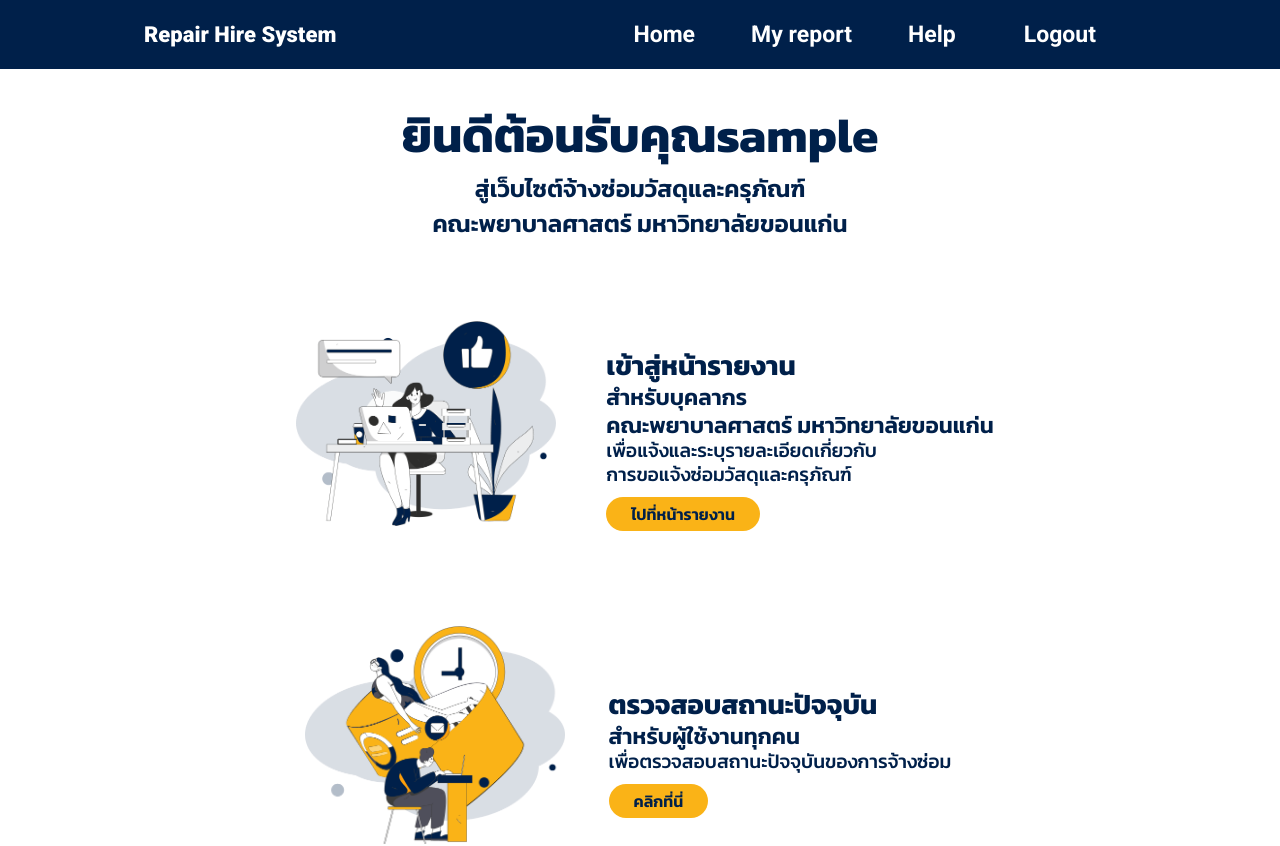
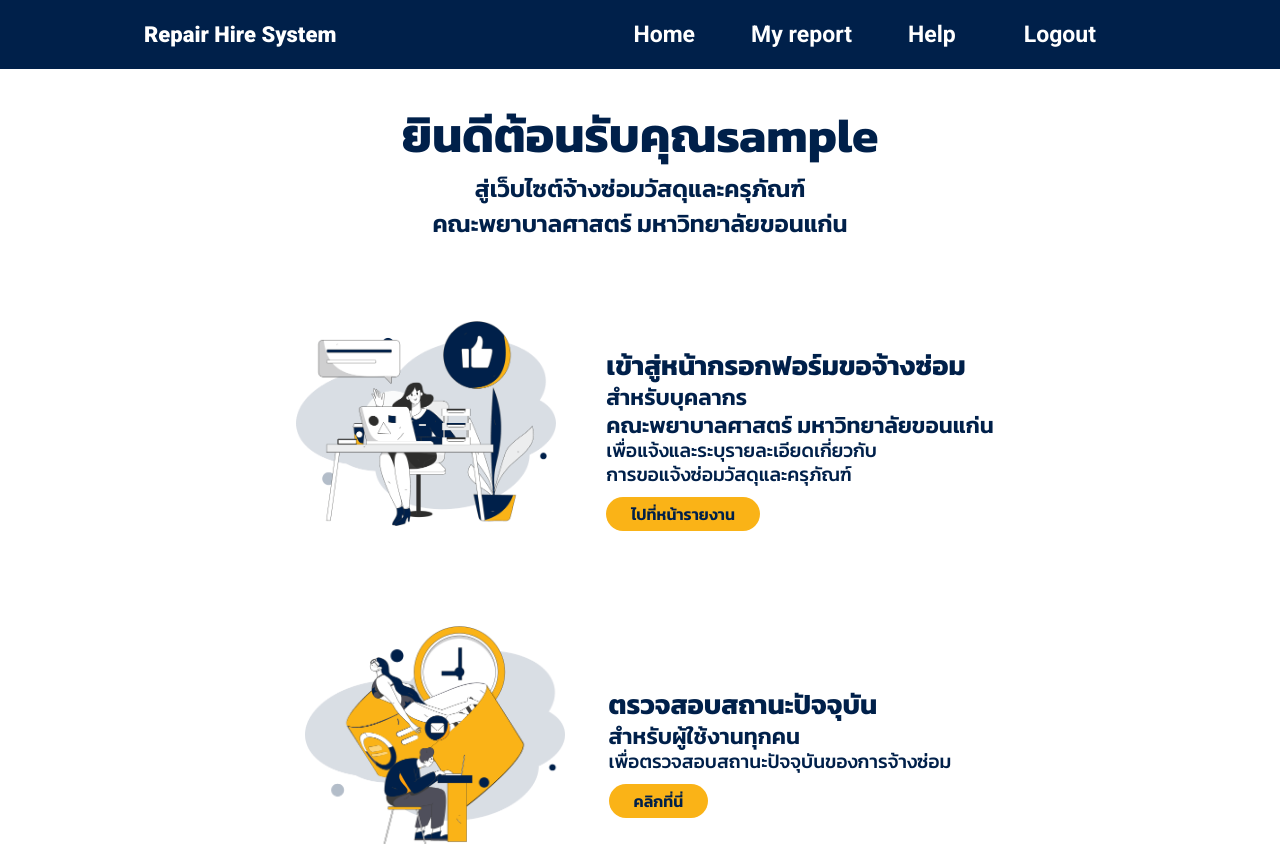
Before and after one commit to billkoong/HRS, a Vue app: page /home in a window 1280 px wide. Shown: the top 846 px of the page. Built offline with nearby package versions, Linux system fonts and the light colour scheme; sample sign-in values are in the browser's storage.

Commit message:
edit p01

```diff
--- a/src/views/HomeView.vue
+++ b/src/views/HomeView.vue
@@ -10,7 +10,7 @@
   <div class="gt-report">
     <img src="../assets/pic1.png" alt="" id="pic1" />
     <div class="detail01">
-    <p id="p01">เข้าสู่หน้ารายงาน</p>
+    <p id="p01">เข้าสู่หน้ากรอกฟอร์มขอจ้างซ่อม</p>
     <p id="p02">
       สำหรับบุคลากร <br />
       คณะพยาบาลศาสตร์ มหาวิทยาลัยขอนแก่น
```
